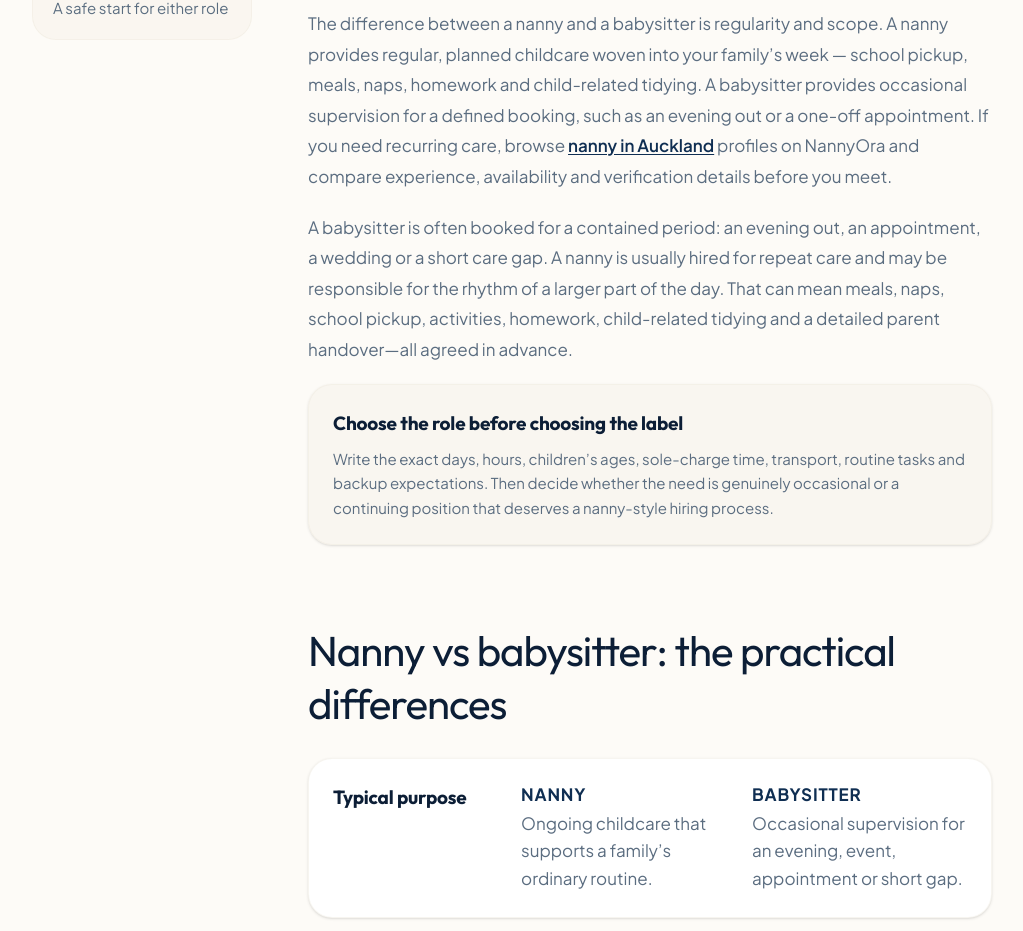
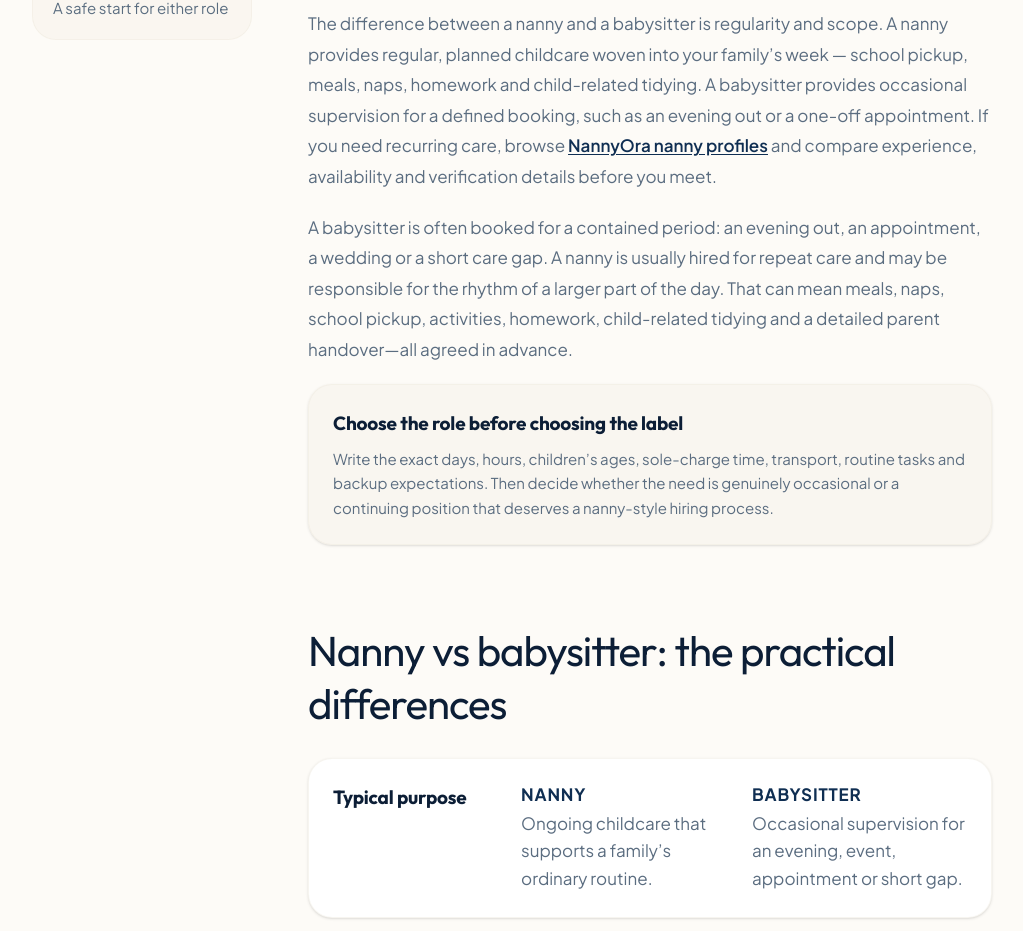
Before and after one commit to Zreeshah/nanny-ora, a Next.js app: page /nanny-vs-babysitter in a window 1280 px wide. Shown: the part 1432-2363 px from the top of the page, without its empty margins (128-1151 px from the left). Built offline with nearby package versions, Linux system fonts and the light colour scheme; no server answers.

Commit message:
P1 SEO: contextual internal links per Korey skill — src/app/(public)/nanny-vs-babysitter/page.tsx

```diff
--- a/src/app/(public)/nanny-vs-babysitter/page.tsx
+++ b/src/app/(public)/nanny-vs-babysitter/page.tsx
@@ -43,7 +43,7 @@ export default function NannyVsBabysitterPage() {
       ]}
       ctaTitle="Find care that matches the job you actually need done" ctaBody="If your family needs reliable, planned care each week, browse NannyOra profiles and compare experience, availability and verification details.">
       <GuideSection id="titles-are-not-rules" title="A title is not the whole job description" intro={<Prose>“Nanny” and “babysitter” are useful everyday words, but they do not create a fixed legal or professional boundary. What matters is the real arrangement: how often the person works, who sets the hours and duties, how much responsibility they hold, and whether care is part of your family’s regular routine.</Prose>}>
-        <Prose>The difference between a nanny and a babysitter is regularity and scope. A nanny provides regular, planned childcare woven into your family’s week — school pickup, meals, naps, homework and child-related tidying. A babysitter provides occasional supervision for a defined booking, such as an evening out or a one-off appointment. If you need recurring care, browse <Link href="/find-a-nanny" className="text-primary underline underline-offset-2 font-semibold">nanny in Auckland</Link> profiles on NannyOra and compare experience, availability and verification details before you meet.</Prose>
+        <Prose>The difference between a nanny and a babysitter is regularity and scope. A nanny provides regular, planned childcare woven into your family’s week — school pickup, meals, naps, homework and child-related tidying. A babysitter provides occasional supervision for a defined booking, such as an evening out or a one-off appointment. If you need recurring care, browse <Link href="/find-a-nanny" className="text-primary underline underline-offset-2 font-semibold">NannyOra nanny profiles</Link> and compare experience, availability and verification details before you meet.</Prose>
         <Prose>A babysitter is often booked for a contained period: an evening out, an appointment, a wedding or a short care gap. A nanny is usually hired for repeat care and may be responsible for the rhythm of a larger part of the day. That can mean meals, naps, school pickup, activities, homework, child-related tidying and a detailed parent handover—all agreed in advance.</Prose>
         <InfoCard title="Choose the role before choosing the label" tone="soft">Write the exact days, hours, children’s ages, sole-charge time, transport, routine tasks and backup expectations. Then decide whether the need is genuinely occasional or a continuing position that deserves a nanny-style hiring process.</InfoCard>
       </GuideSection>
```
